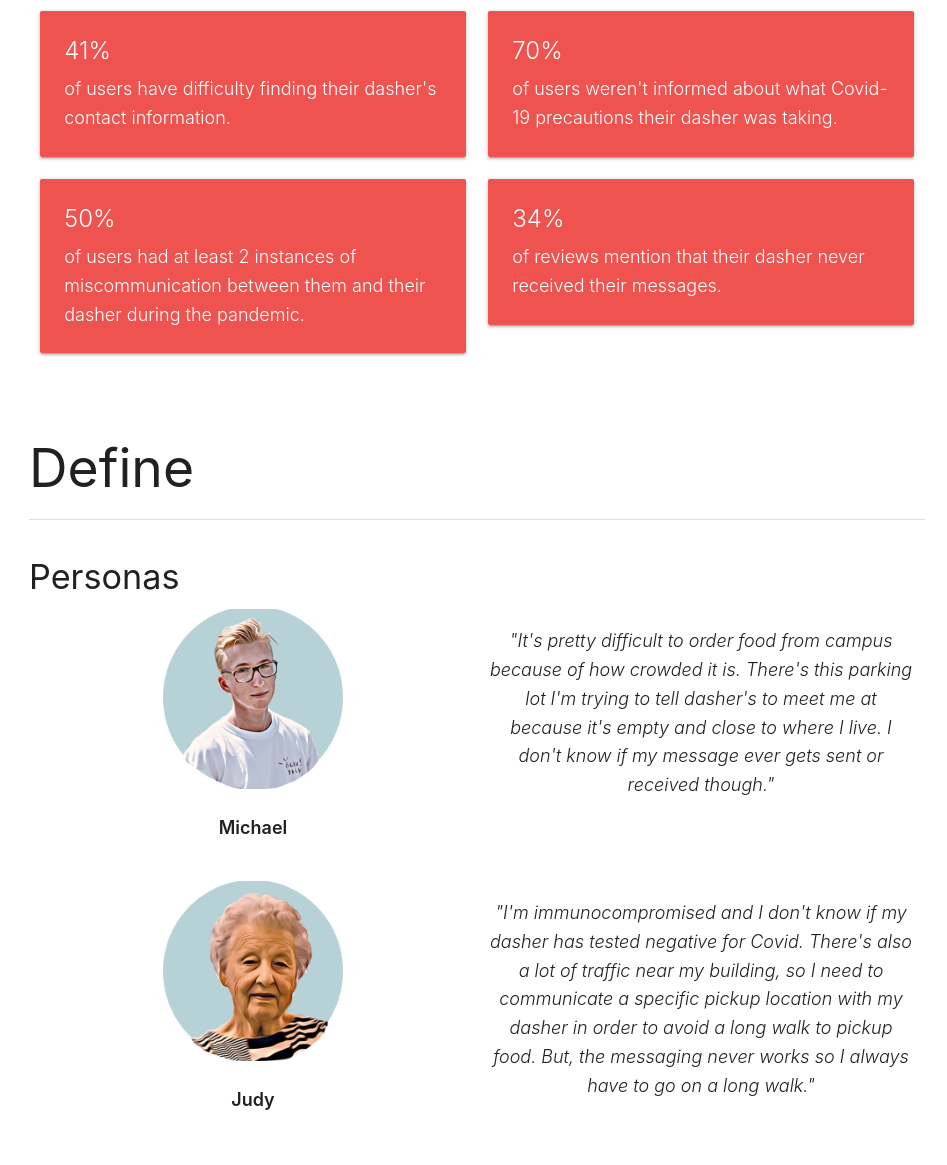
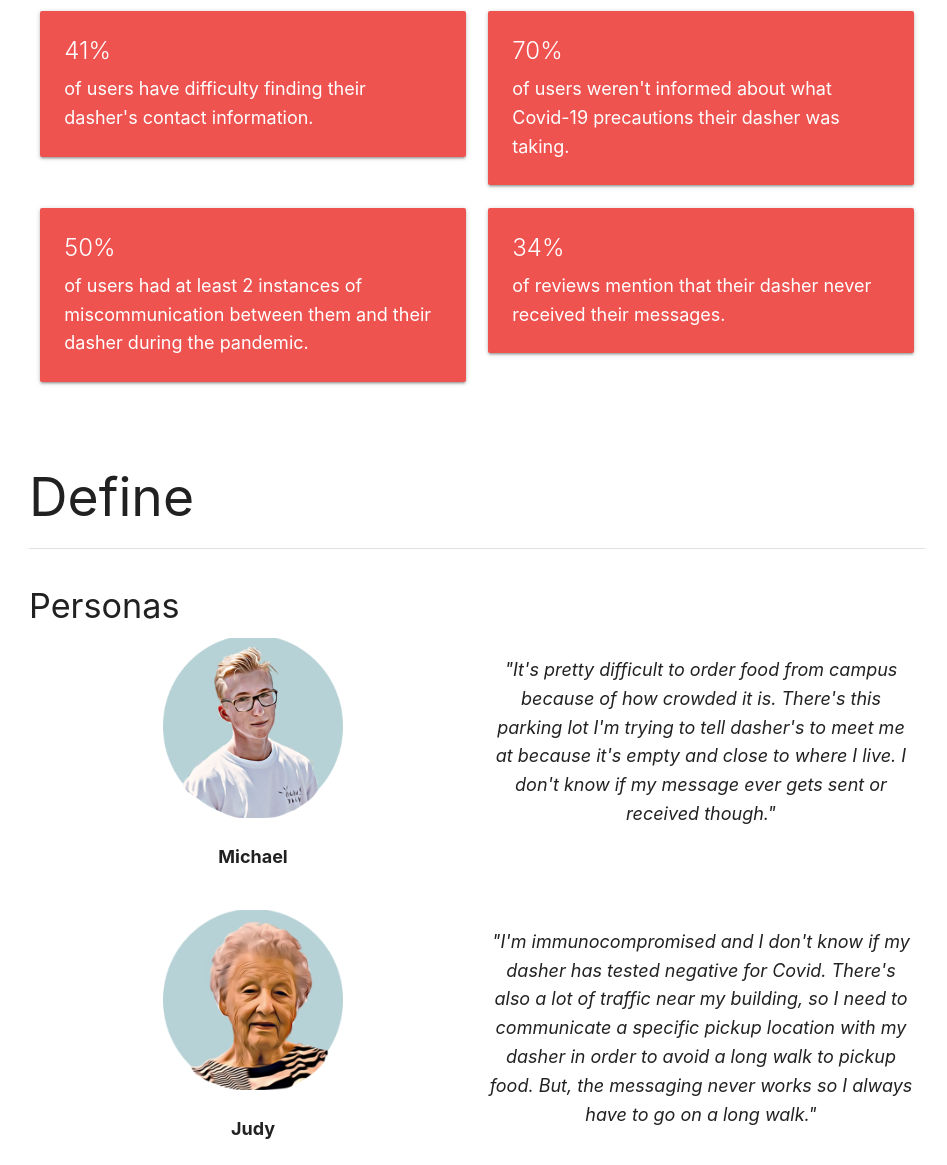
Before and after one commit to bwettenstein/doordash-case-study, a plain HTML site: page index.html in a window 1280 px wide. Shown: the part 2005-3170 px from the top of the page, without its empty margins (163-1110 px from the left). Drawn offline with nearby package versions, Linux system fonts and the light colour scheme.

Commit message:
Changed the default font weight again

```diff
--- a/styles.css
+++ b/styles.css
@@ -6,7 +6,7 @@ p,
 li,
 .problem-statement {
   font-size: 1.2rem;
-  font-weight: 300;
+  font-weight: 400;
 }
 
 .findings {
@@ -14,7 +14,7 @@ li,
 }
 
 .bold {
-  font-weight: 600;
+  font-weight: 700;
 }
 
 .italic {
```
